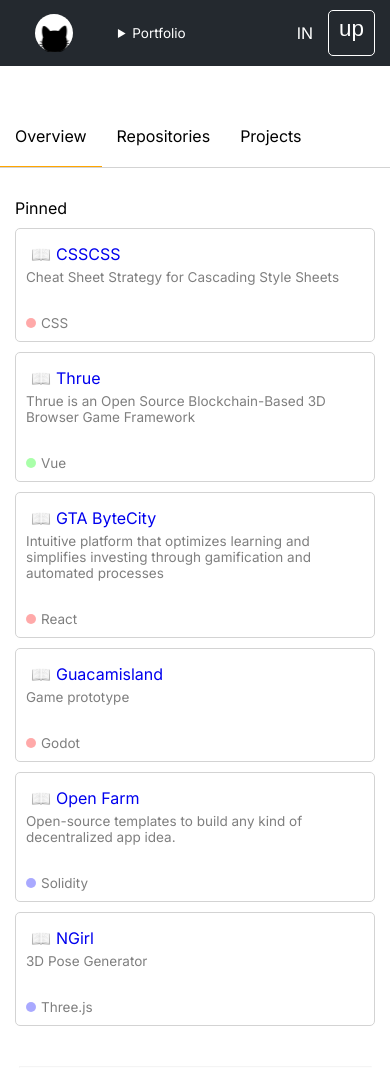
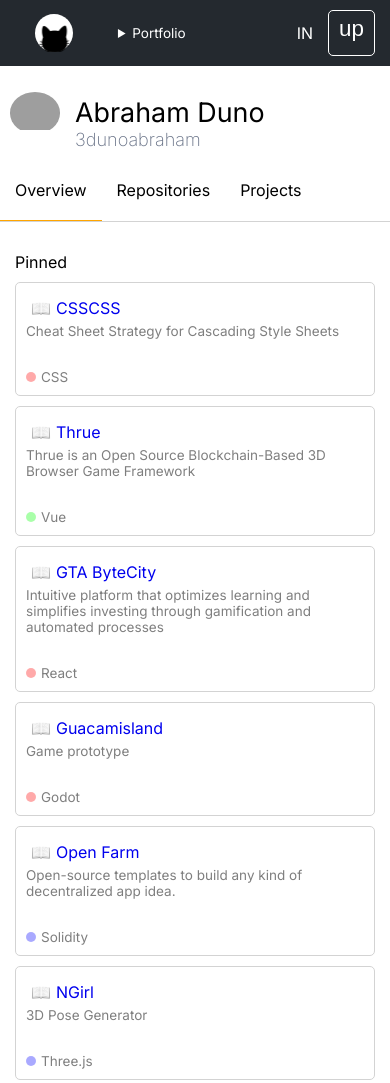
Before and after one commit to 3dunoabraham/csscss, a website: page index.html in a window 390 px wide. Shown: the top 1083 px of the page. Drawn offline with Linux system fonts and the light colour scheme; grey boxes are pictures that could not be loaded.

Commit message:
mobile summary

```diff
--- a/index.html
+++ b/index.html
@@ -150,9 +150,23 @@
                 <div class="Q_sm_x"> Sign </div> up
             </button>
         </div>
+        <div class="  pa-2 Q_xs_md flex-center flex-justify-start"
+            >
+                <!-- <div class="w-min-300px"></div> -->
+                <div class="w-max-50px h-max-50px bord-r-100p noverflow mr-3">
+                    <img src="https://avatars.githubusercontent.com/u/71507184?v=4"
+                        alt="profile picture" class="w-100"
+                    >
+                </div>
+                <div>
+                    <div class="tx-bol tx-lgx pt-4">Abraham Duno </div>
+                    <div class="tx-mdl tx-bold-2 tx-faded">3dunoabraham </div>
+                </div>
+            </div>
         <div class="flex-1 pos-rel   ">
             <div class="flex-1 pos-rel ">
-            <div class=" pt-8 border-lgrey-b  flex-col ">
+                <div class="Q_md_x pt-8"></div>
+            <div class="  border-lgrey-b  flex-col ">
                 <div class="Q_1080_x w-100 flex">
                     <div class="w-min-300px invisible block Q_md_x"></div>
                     <div class="flex-col flex-align-stretch w-100">
@@ -198,7 +212,7 @@
                             >
                         </div>
                         <div class="tx-bol tx-lgx pt-4">Abraham Duno </div>
-                        <div class="tx-lg tx-bold-3 tx-soft">3dunoabraham </div>
+                        <div class="tx-mdl tx-bold-2 tx-faded">3dunoabraham </div>
                     </div>
                     <div class="flex-1 pt-6 px-3">
                         <div id="Overview" class="tabcontent">
```
